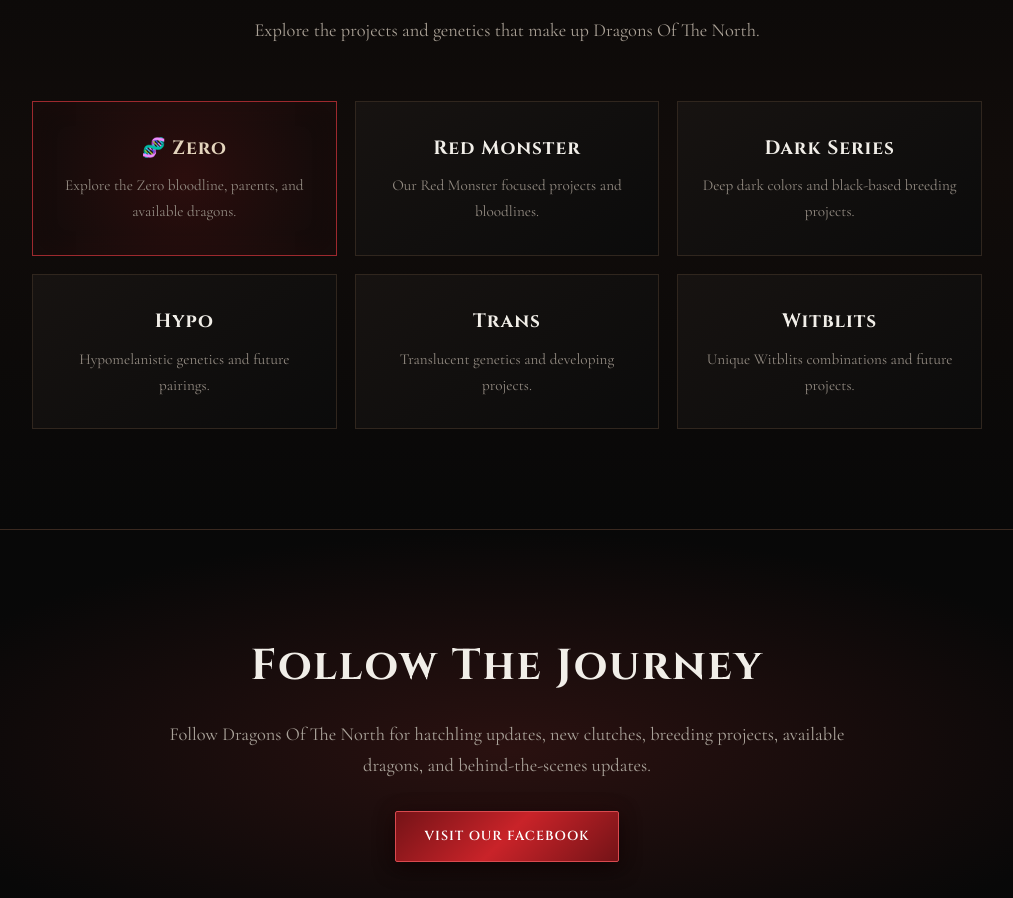
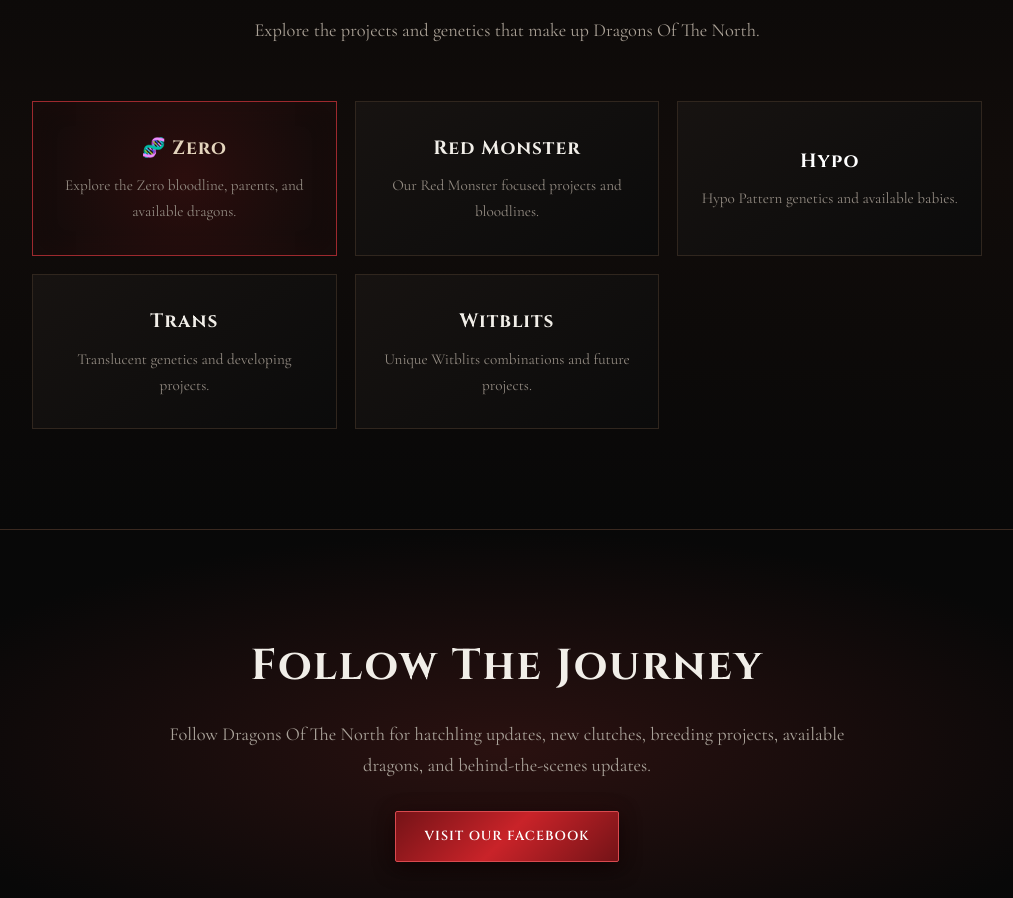
Before and after one commit to chuemoua92/chuemoua92.github.io, a plain HTML site: page index.html in a window 1280 px wide. Shown: the part 3074-3972 px from the top of the page, without its empty margins (133-1146 px from the left). Drawn offline with nearby package versions, Linux system fonts and the light colour scheme.

Commit message:
Update index.html

```diff
--- a/index.html
+++ b/index.html
@@ -143,7 +143,6 @@
         background-repeat: no-repeat;
     }
 
-    /* Dark cinematic edges */
     .hero::before {
         content: "";
         position: absolute;
@@ -160,7 +159,6 @@
         pointer-events: none;
     }
 
-    /* Subtle red atmospheric glow */
     .hero::after {
         content: "";
         position: absolute;
@@ -567,6 +565,20 @@
 
         box-shadow:
             0 8px 25px rgba(120,20,20,0.25);
+    }
+
+    /* Clickable genetics cards */
+
+    .genetic-card.clickable {
+        cursor: pointer;
+    }
+
+    .genetic-card.clickable > a {
+        height: 100%;
+        display: flex;
+        align-items: center;
+        justify-content: center;
+        flex-direction: column;
     }
 
     /* =========================
@@ -1032,7 +1044,7 @@
 
             <!-- ZERO -->
 
-            <div class="genetic-card zero">
+            <div class="genetic-card zero clickable">
 
                 <a href="zero.html">
 
@@ -1070,42 +1082,22 @@
             </div>
 
 
-            <!-- DARK SERIES -->
-
-            <div class="genetic-card">
-
-                <div>
-
-                    <h3>
-                        Dark Series
-                    </h3>
-
-                    <p>
-                        Deep dark colors and black-based
-                        breeding projects.
-                    </p>
-
-                </div>
-
-            </div>
-
-
             <!-- HYPO -->
 
-            <div class="genetic-card">
+            <div class="genetic-card clickable">
 
-                <div>
+                <a href="hypo.html">
 
                     <h3>
                         Hypo
                     </h3>
 
                     <p>
-                        Hypomelanistic genetics and
-                        future pairings.
+                        Hypo Pattern genetics and
+                        available babies.
                     </p>
 
-                </div>
+                </a>
 
             </div>
 
```
